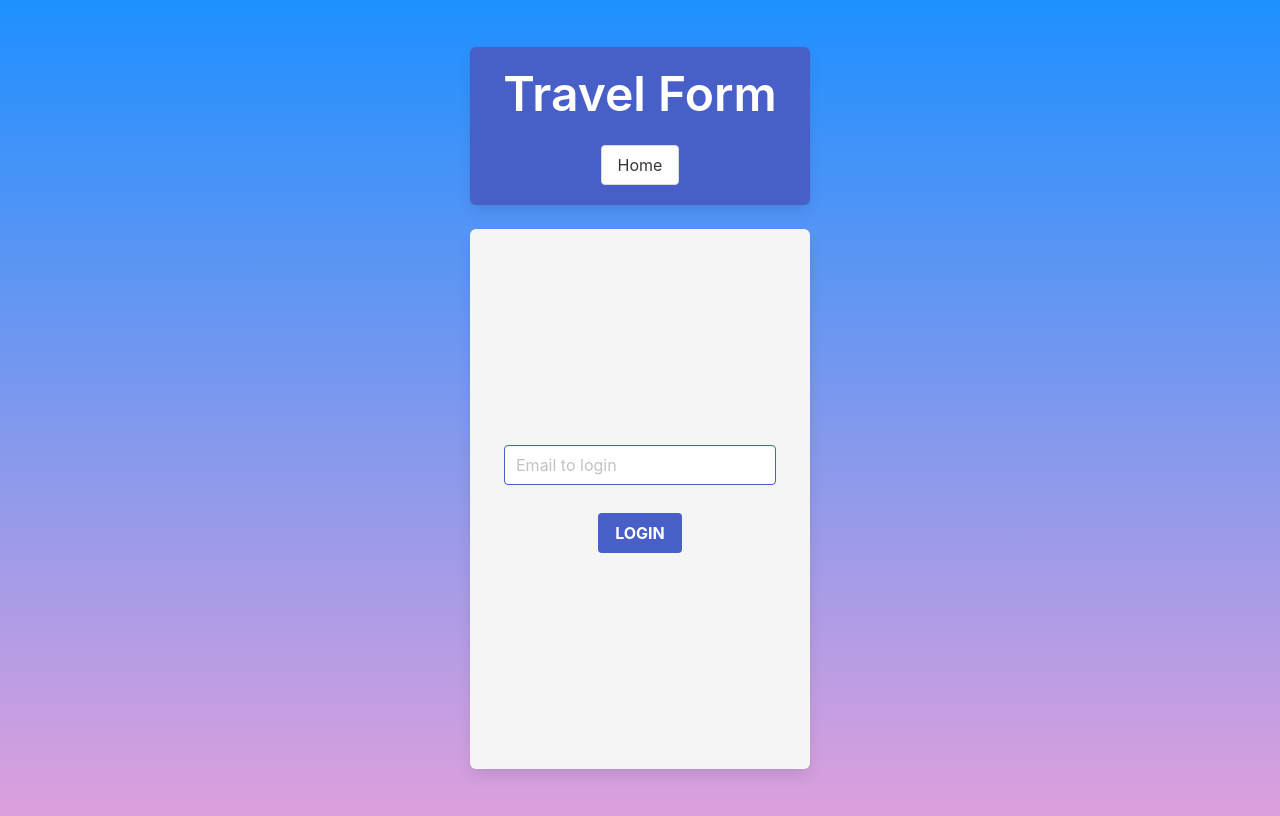
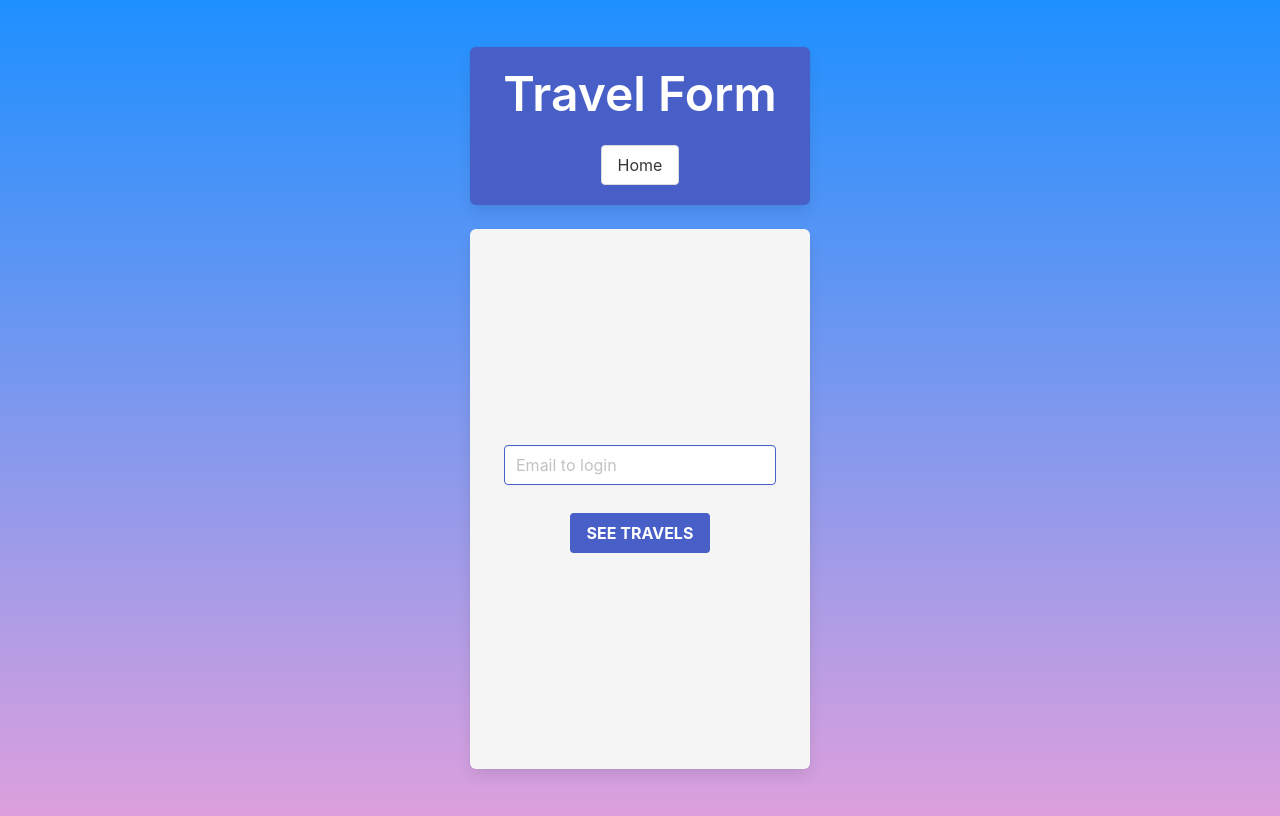
Before and after one commit to LDRMuse/hw-react-travel-form-STLnick, a React (Create React App) app in the folder client/: page /login in a window 1280 px wide. Built offline with nearby package versions, Linux system fonts and the light colour scheme.

Commit message:
:speech_balloon: Change button text for clarity of purpose

```diff
--- a/client/src/components/Login/index.js
+++ b/client/src/components/Login/index.js
@@ -59,7 +59,7 @@ export const Login = () => {
           />
           <button
             className="button is-link has-text-weight-bold is-uppercase">
-            Login
+            See Travels
         </button>
         </form>
       }
```
